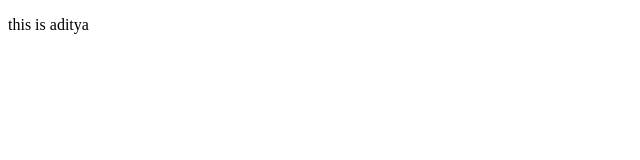
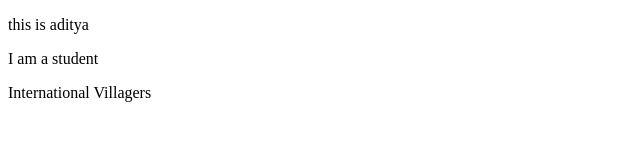
Before and after one commit to adityaSrivastava29/git-test, a plain HTML site: page index.html in a window 1280 px wide. Shown: the whole page, without its empty margins (0-640 px from the left). Drawn offline with Linux system fonts and the light colour scheme.

Commit message:
third commit

```diff
--- a/index.html
+++ b/index.html
@@ -7,5 +7,7 @@
 </head>
 <body>
 <p>this is aditya</p>
+<p>I am a student</p>
+<p> International Villagers</p>
 </body>
 </html>
```
